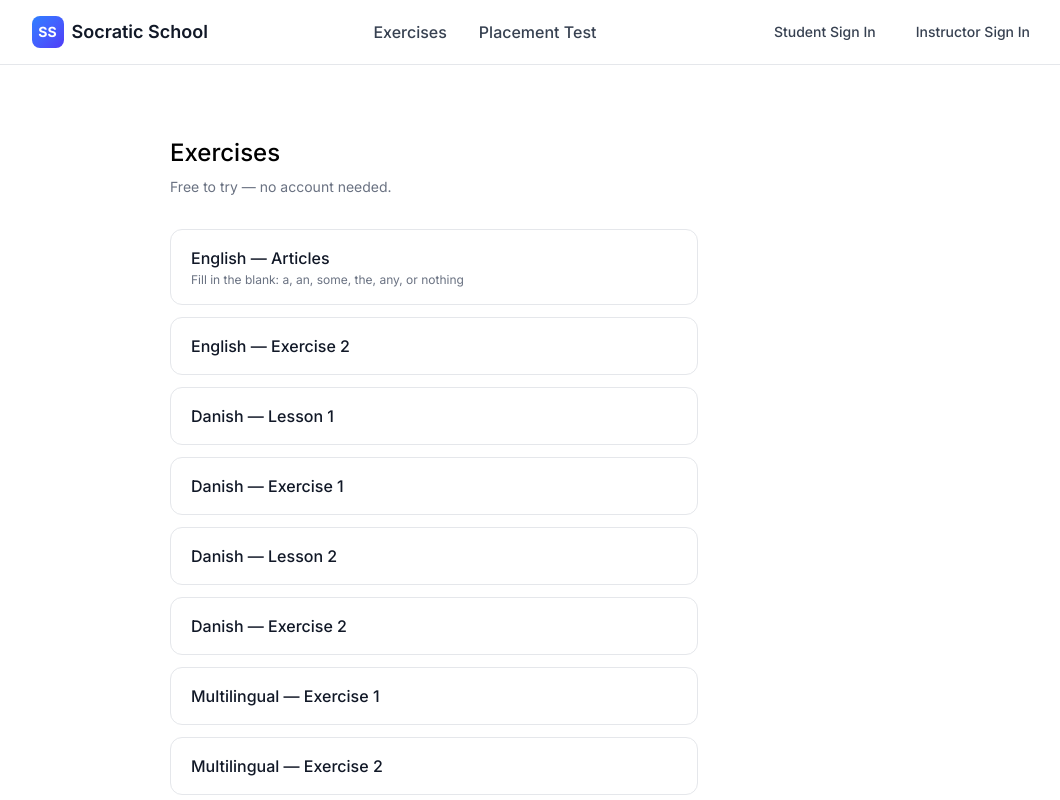
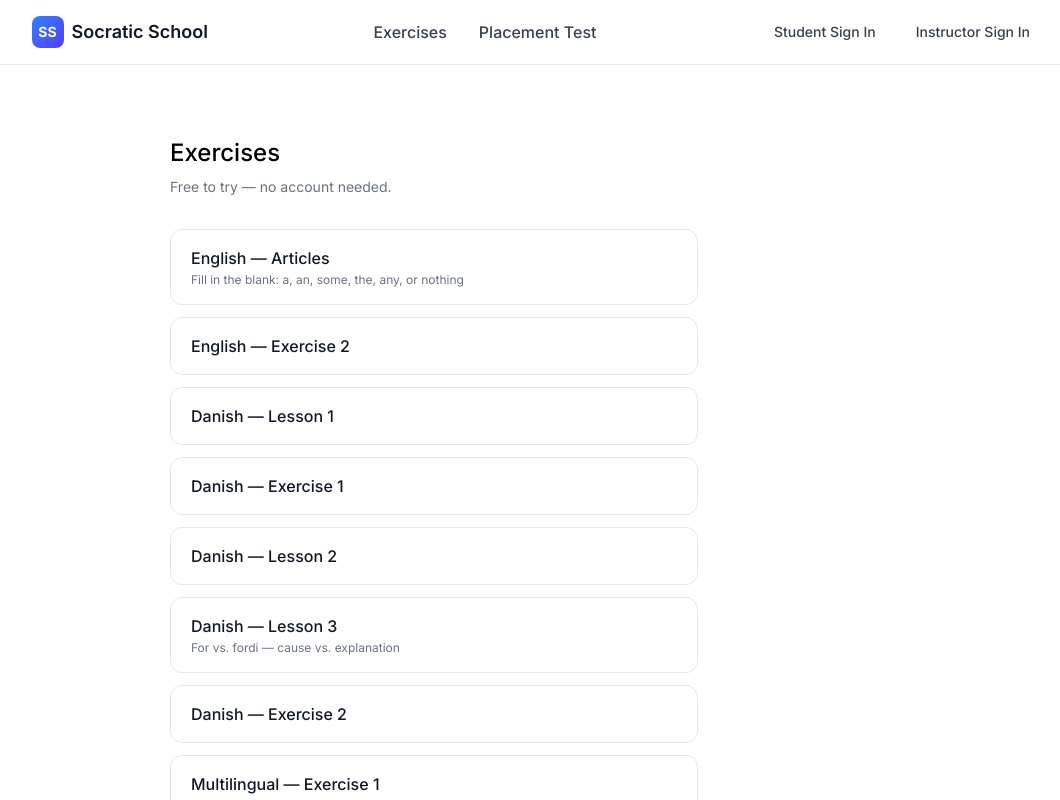
Before and after one commit to parlamas/socratic-school, a Next.js app: page /exercises in a window 1280 px wide. Shown: the top 800 px of the page, without its empty margins (206-1266 px from the left). Built offline with nearby package versions, Linux system fonts and the light colour scheme; no server answers.

Commit message:
danish 003-3

```diff
--- a/src/app/exercises/page.tsx
+++ b/src/app/exercises/page.tsx
@@ -5,9 +5,10 @@ import Link from "next/link";
 const exercises = [
   { href: "/english/ex-001", title: "English — Articles", desc: "Fill in the blank: a, an, some, the, any, or nothing" },
   { href: "/english/ex-002", title: "English — Exercise 2", desc: "" },
-  { href: "/danish/lesson-001", title: "Danish — Lesson 1", desc: "" },
+    { href: "/danish/lesson-001", title: "Danish — Lesson 1", desc: "" },
   { href: "/danish/ex-001", title: "Danish — Exercise 1", desc: "" },
   { href: "/danish/lesson-002", title: "Danish — Lesson 2", desc: "" },
+  { href: "/danish/lesson-003", title: "Danish — Lesson 3", desc: "For vs. fordi — cause vs. explanation" },
   { href: "/danish/ex-002", title: "Danish — Exercise 2", desc: "" },
   { href: "/multilingual/ex-001", title: "Multilingual — Exercise 1", desc: "" },
   { href: "/multilingual/ex-002", title: "Multilingual — Exercise 2", desc: "" },
```
